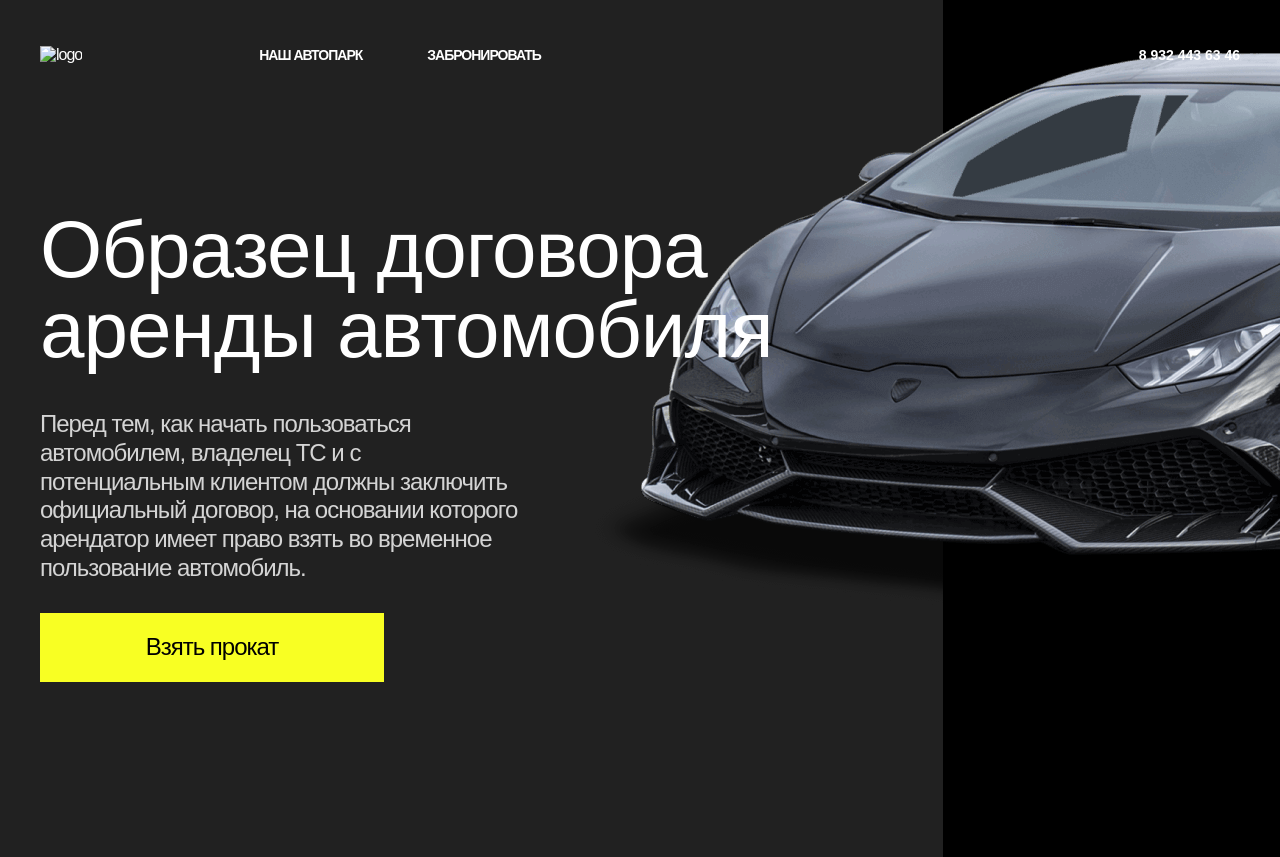
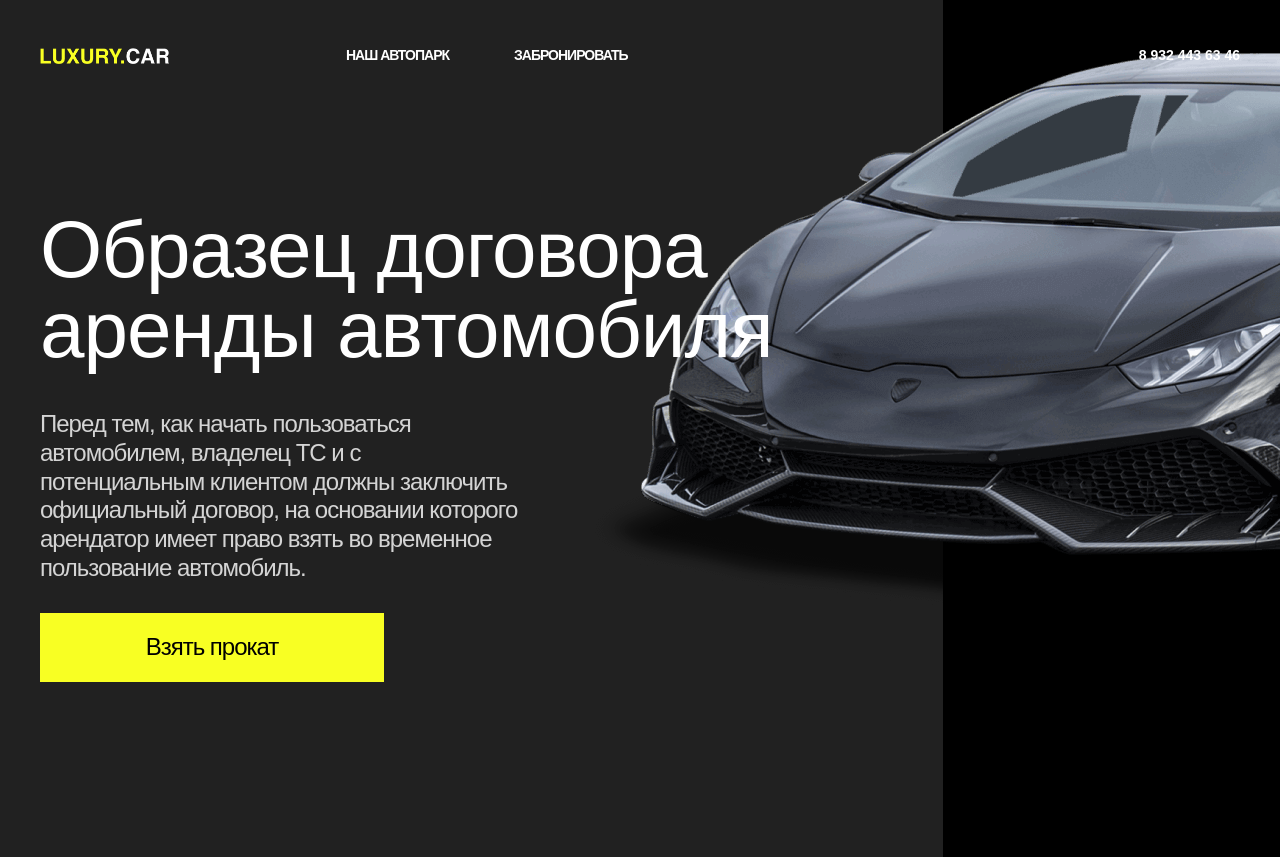
Before and after one commit to Dima404-afk/machinki, a website: page index.html in a window 1280 px wide. Shown: the top 857 px of the page. Drawn offline with Linux system fonts and the light colour scheme; files whose address does not match are found by name.

Commit message:
Update index.html

```diff
--- a/index.html
+++ b/index.html
@@ -11,7 +11,7 @@
       <header class="header">
         <div class="container">
           <div class="logo">
-            <img src="Image/logo.png" alt="logo" />
+            <img src="https://github.com/Dima404-afk/machinki/blob/main/logo.png?raw=true/logo.png" alt="logo" />
           </div>
           <nav class="menu">
             <ul>
```
